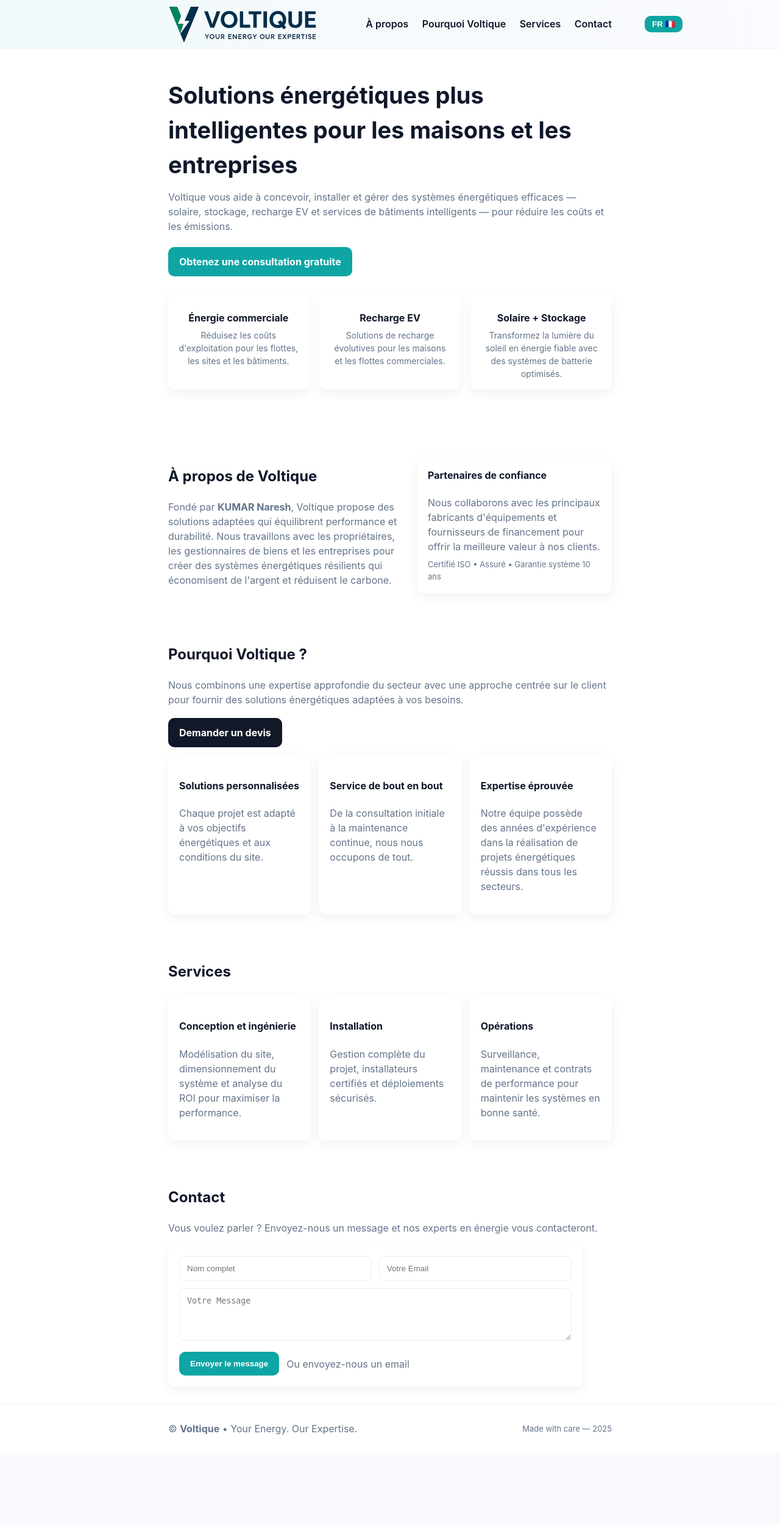
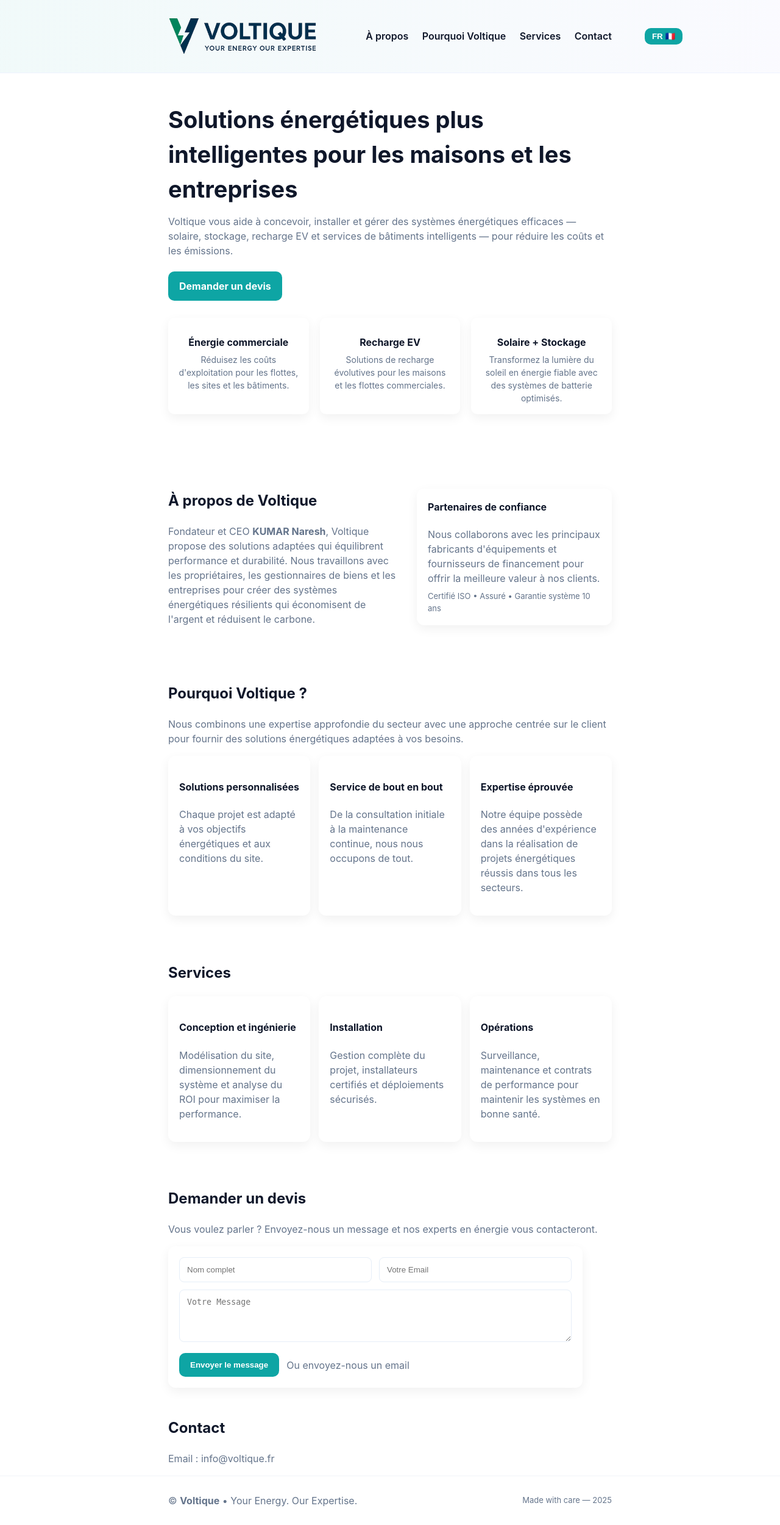
Before and after one commit to mohammad-noori-dev/voltique, a Django app: page / in a window 1280 px wide. Shown: the whole page at 61% size. Before the commit the page ends 2352 px from the top, so only its background shows below. Run offline with Django 5.2, Linux system fonts and the light colour scheme; some libraries are stand-ins or nearby versions.

Commit message:
Update layout and translations: adjust header height, rename contact section to quote, and modify French translations for consistency.

```diff
--- a/home/templates/home/voltique.html
+++ b/home/templates/home/voltique.html
@@ -30,7 +30,7 @@
       header {
         display: flex;
         align-items: center;
-        height: 10vh;
+        height: 15vh;
         background: linear-gradient(
           90deg,
           rgba(14, 165, 164, 0.06),
@@ -95,7 +95,7 @@
       .services {
         padding: 28px 0;
       }
-      .contact {
+      .quote {
         padding: 28px 0;
       }
       h1 {
@@ -216,9 +216,17 @@
             systems — solar, storage, EV charging and smart building services —
             to reduce costs and emissions.
           </p>
-          <a class="cta" href="#contact" data-key="hero-cta"
+          <!-- <a class="cta" href="#contact" data-key="hero-cta"
             >Get a free consultation</a
-          >
+          > -->
+          <div style="margin-top: 18px; display: flex; gap: 12px">
+            <a
+              class="cta"
+              href="#quote"
+              data-key="why-cta"
+              >Request a quote</a
+            >
+          </div>
           <div class="features" aria-hidden="true">
             <div class="feature card">
               <h4 data-key="feature1-title">Commercial Energy</h4>
@@ -247,7 +255,7 @@
         <div style="flex: 1">
           <h2 data-key="about-title">About Voltique</h2>
           <p style="color: var(--muted)" data-key="about-desc">
-            Founded by <strong>KUMAR Naresh</strong>, Voltique delivers tailored
+            Founder and CEO <strong>KUMAR Naresh</strong>, Voltique delivers tailored
             solutions that balance performance with sustainability. We work with
             homeowners, property managers and enterprises to create resilient
             energy systems that save money and cut carbon.
@@ -281,15 +289,6 @@
           We combine deep industry expertise with a customer-first approach to
           deliver energy solutions that truly meet your needs.
         </p>
-        <div style="margin-top: 18px; display: flex; gap: 12px">
-          <a
-            class="cta"
-            href="#contact"
-            style="background: #111827"
-            data-key="why-cta"
-            >Request a quote</a
-          >
-        </div>
         <div
           style="
             display: grid;
@@ -356,8 +355,8 @@
         </div>
       </section>
 
-      <section id="contact" class="contact">
-        <h2 data-key="contact-title">Contact</h2>
+      <section id="quote" class="quote">
+        <h2 data-key="quote-title">Request a quote</h2>
         <p style="color:var(--muted)" data-key="contact-desc">Want to talk? Send us a message and our energy experts will reach out.</p>
         <form class="card" method="post" action="{% url 'home:home-page' %}" novalidate data-form-type="contact"
               style="max-width:680px;margin-top:12px">
@@ -384,6 +383,12 @@
             </div>
         </form>
     </section>
+          <section id="contact" class="contact">
+        <h2 data-key="contact-title">Contact</h2>
+        <p style="color: var(--muted)">
+          Email : info@voltique.fr
+        </p>
+      </section>
     </main>
 
     <footer>
--- a/static/js/lang.js
+++ b/static/js/lang.js
@@ -9,7 +9,7 @@ const translations = {
       "Solutions énergétiques plus intelligentes pour les maisons et les entreprises",
     "hero-lead":
       "Voltique vous aide à concevoir, installer et gérer des systèmes énergétiques efficaces — solaire, stockage, recharge EV et services de bâtiments intelligents — pour réduire les coûts et les émissions.",
-    "hero-cta": "Obtenez une consultation gratuite",
+    // "hero-cta": "Obtenez une consultation gratuite",
     "feature1-title": "Énergie commerciale",
     "feature1-desc":
       "Réduisez les coûts d'exploitation pour les flottes, les sites et les bâtiments.",
@@ -21,7 +21,7 @@ const translations = {
       "Transformez la lumière du soleil en énergie fiable avec des systèmes de batterie optimisés.",
     "about-title": "À propos de Voltique",
     "about-desc":
-      "Fondé par <strong>KUMAR Naresh</strong>, Voltique propose des solutions adaptées qui équilibrent performance et durabilité. Nous travaillons avec les propriétaires, les gestionnaires de biens et les entreprises pour créer des systèmes énergétiques résilients qui économisent de l'argent et réduisent le carbone.",
+      "Fondateur et CEO <strong>KUMAR Naresh</strong>, Voltique propose des solutions adaptées qui équilibrent performance et durabilité. Nous travaillons avec les propriétaires, les gestionnaires de biens et les entreprises pour créer des systèmes énergétiques résilients qui économisent de l'argent et réduisent le carbone.",
     "partners-title": "Partenaires de confiance",
     "partners-desc":
       "Nous collaborons avec les principaux fabricants d'équipements et fournisseurs de financement pour offrir la meilleure valeur à nos clients.",
@@ -49,7 +49,8 @@ const translations = {
     "service3-title": "Opérations",
     "service3-desc":
       "Surveillance, maintenance et contrats de performance pour maintenir les systèmes en bonne santé.",
-    "contact-title": "Contact",
+    "conte-title": "Contact",
+    "quote-title": "Demander un devis",
     "contact-desc":
       "Vous voulez parler ? Envoyez-nous un message et nos experts en énergie vous contacteront.",
     "contact-cta": "Envoyer le message",
@@ -69,7 +70,7 @@ const translations = {
     "hero-title": "Smarter energy solutions for homes & businesses",
     "hero-lead":
       "Voltique helps you design, install and manage efficient energy systems — solar, storage, EV charging and smart building services — to reduce costs and emissions.",
-    "hero-cta": "Get a free consultation",
+    // "hero-cta": "Get a free consultation",
     "feature1-title": "Commercial Energy",
     "feature1-desc":
       "Reduce operating costs across fleets, sites and buildings.",
@@ -81,7 +82,7 @@ const translations = {
       "Turn sunlight into reliable power with optimized battery systems.",
     "about-title": "About Voltique",
     "about-desc":
-      "Founded by <strong>KUMAR Naresh</strong>, Voltique delivers tailored solutions that balance performance with sustainability. We work with homeowners, property managers and enterprises to create resilient energy systems that save money and cut carbon.",
+      "Founder and CEO <strong>KUMAR Naresh</strong>, Voltique delivers tailored solutions that balance performance with sustainability. We work with homeowners, property managers and enterprises to create resilient energy systems that save money and cut carbon.",
     "partners-title": "Trusted partners",
     "partners-desc":
       "We partner with leading equipment manufacturers and financing providers to bring the best value to our customers.",
@@ -109,7 +110,8 @@ const translations = {
     "service3-title": "Operations",
     "service3-desc":
       "Monitoring, maintenance and performance contracts to keep systems healthy.",
-    "contact-title": "Contact",
+    "conte-title": "Contact",
+    "quote-title": "Request a quote",
     "contact-desc":
       "Want to talk? Send us a message and our energy experts will reach out.",
     "contact-cta": "Send message",
```
